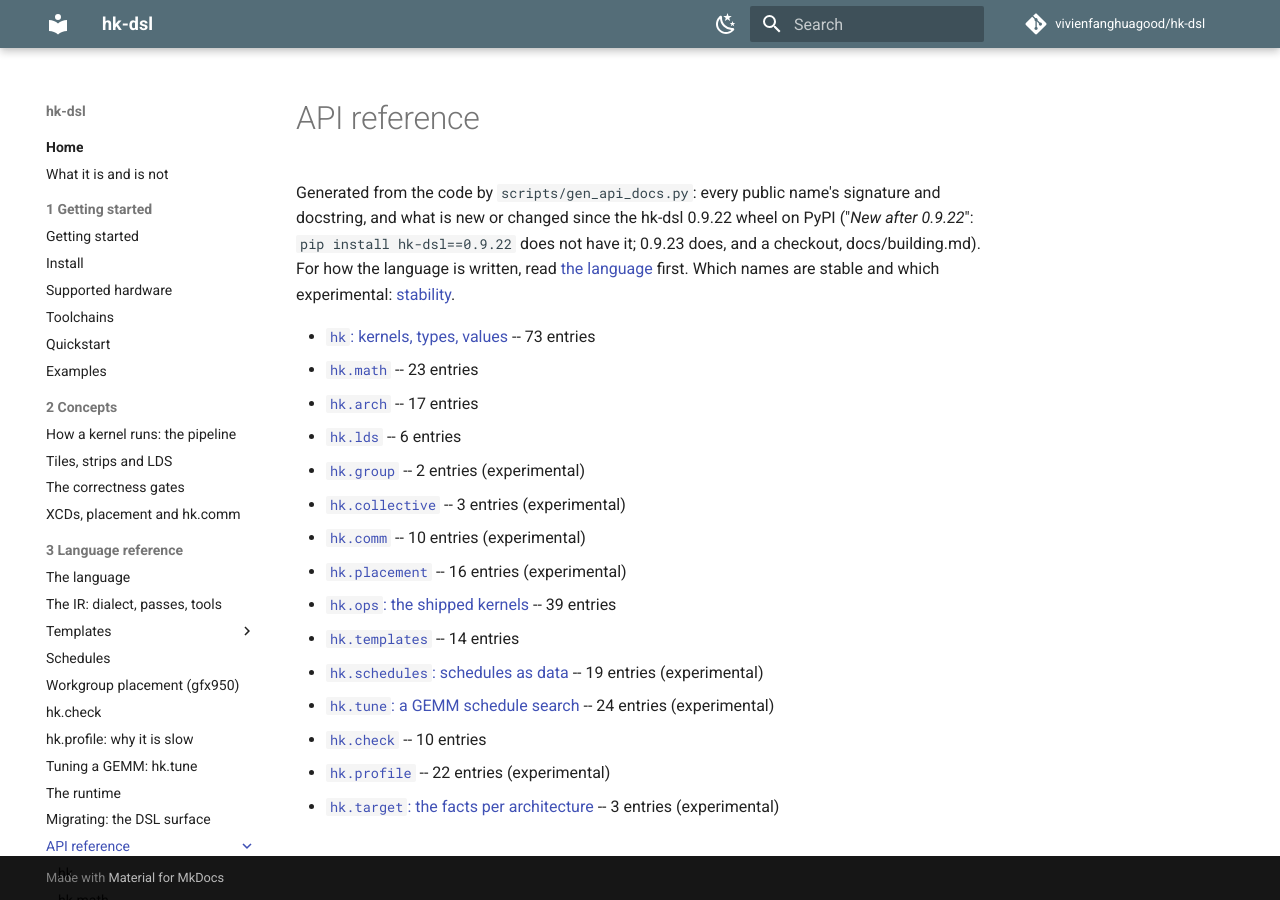
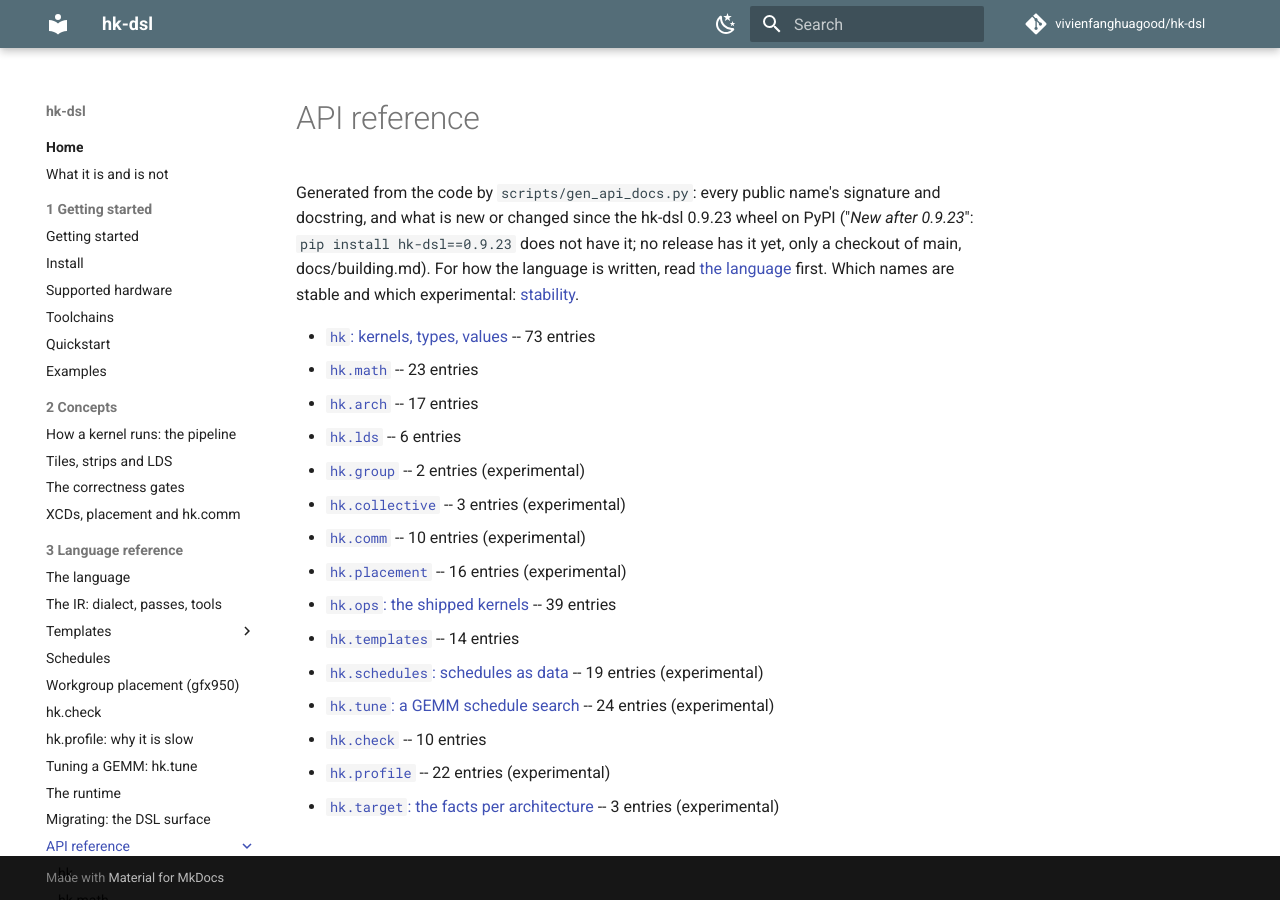
Before and after one commit to vivienfanghuagood/hk-dsl, an MkDocs documentation site: the page built from docs/api/README.md, in a window 1280 px wide. Built offline with MkDocs 1.6.1 and Material for MkDocs 9.7.7, drawn with Linux system fonts in a browser that asks for light colours; comment, search, counter and statistics services are not loaded.

Commit message:
post-release 0.9.23: API marks against the 0.9.23 wheel, RELEASE = None, CHANGELOG Unreleased (#403)
Co-authored-by: hfang <hfang@localhost>
Co-authored-by: Claude <noreply@anthropic.com>

```diff
--- a/docs/api/README.md
+++ b/docs/api/README.md
@@ -2,7 +2,7 @@
 
 # API reference
 
-Generated from the code by `scripts/gen_api_docs.py`: every public name's signature and docstring, and what is new or changed since the hk-dsl 0.9.22 wheel on PyPI ("*New after 0.9.22*": `pip install hk-dsl==0.9.22` does not have it; 0.9.23 does, and a checkout, docs/building.md). For how the language is written, read [the language](../language.md) first. Which names are stable and which experimental: [stability](../stability.md).
+Generated from the code by `scripts/gen_api_docs.py`: every public name's signature and docstring, and what is new or changed since the hk-dsl 0.9.23 wheel on PyPI ("*New after 0.9.23*": `pip install hk-dsl==0.9.23` does not have it; no release has it yet, only a checkout of main, docs/building.md). For how the language is written, read [the language](../language.md) first. Which names are stable and which experimental: [stability](../stability.md).
 
 - [`hk`: kernels, types, values](hk.md) -- 73 entries
 - [`hk.math`](hk.math.md) -- 23 entries
--- a/llms.txt
+++ b/llms.txt
@@ -68,7 +68,7 @@ It traces and runs on both GPUs, ragged shapes (100x1000) included; `hk.check` t
 
 ## Pitfalls
 
-- The docs describe main; `pip install hk-dsl` is 0.9.23 (check `hk.__version__`). The API reference marks what is *New after 0.9.22*: in 0.9.23, not in 0.9.22. 0.8.0 added, and 0.7.0 lacks, workgroup placement (`hk.kernel(placement=)`, `hk.Placement`, `hk.arch.xcd_count`), `hk.map_cpp`, the strip ops and element exchange. 0.6.0's synchronous `g.load` / `g.store` on gfx950 read and write past a partial last tile; 0.7.0's do not.
+- The docs describe main; `pip install hk-dsl` is 0.9.23 (check `hk.__version__`). The API reference marks what is *New after 0.9.23*: on main only, in no release yet. 0.8.0 added, and 0.7.0 lacks, workgroup placement (`hk.kernel(placement=)`, `hk.Placement`, `hk.arch.xcd_count`), `hk.map_cpp`, the strip ops and element exchange. 0.6.0's synchronous `g.load` / `g.store` on gfx950 read and write past a partial last tile; 0.7.0's do not.
 - Positional kernel parameters are tensors (`hk.Tensor[dtype]`, 4-D `(batch, depth, rows, cols)`; a 2-D tensor is `(rows, cols)`). Constexprs are keyword-only with a default, baked into the source: a new value is a new compile.
 - The transcendental math (gelu, dgelu, sqrt, rsqrt, silu) is fp32-only: load 16-bit data into an fp32 tile or strip (the load converts) and store it back (the store converts). `hk.math.gelu` is `F.gelu(x, approximate="tanh")`, not the erf default.
 - A strip's columns are whole chunks of `wave x run` (32 x run on gfx1100, 64 x run on gfx950): `CW=512` with `run=8` fits both. Read the wave from `hk.arch.target().wave` when a plan depends on it.
```
Also changed, not shown: CHANGELOG.md (+2 -0 lines), docs/README.md (+1 -1 lines), skills/hk-kernel/SKILL.md (+2 -2 lines), 4 other files.
